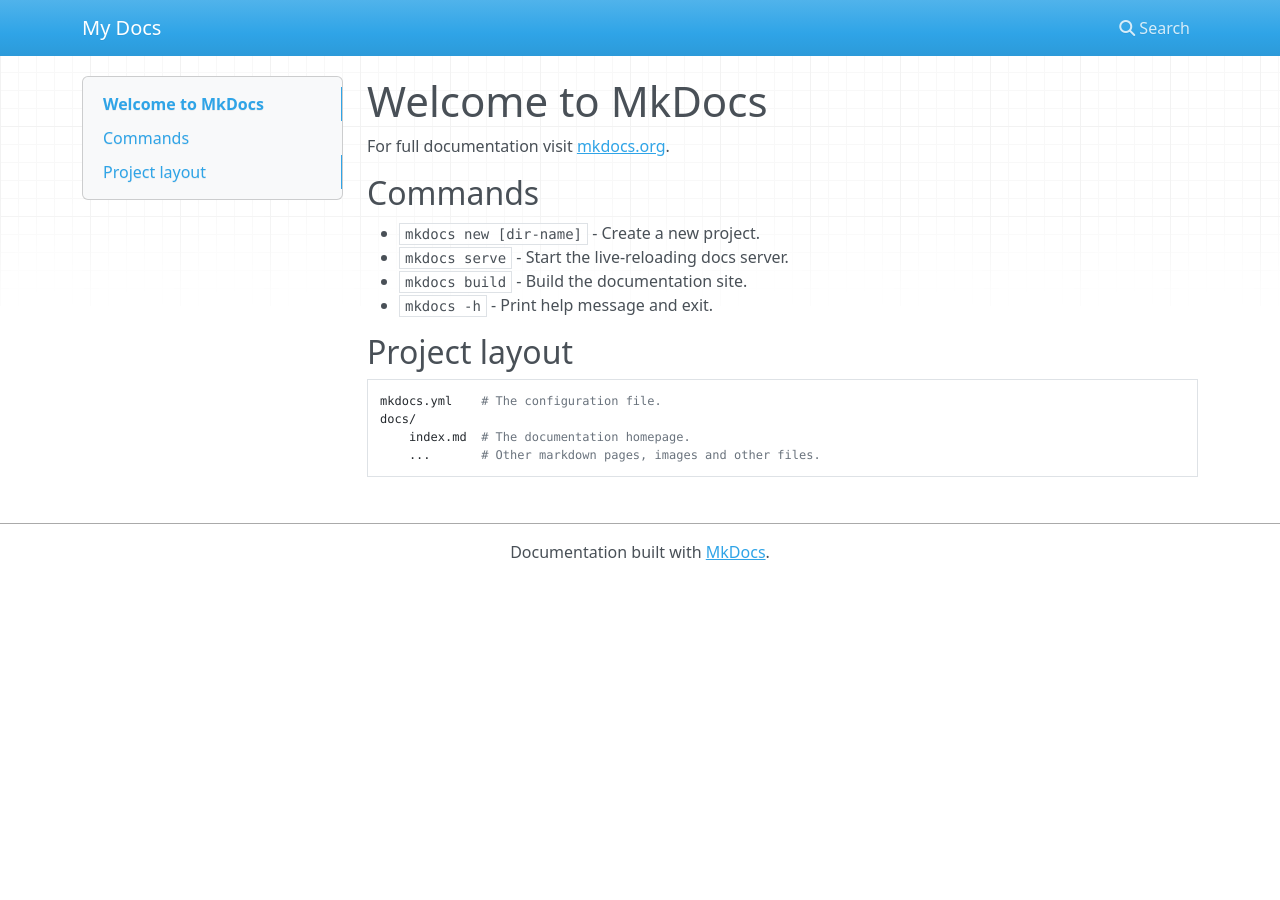
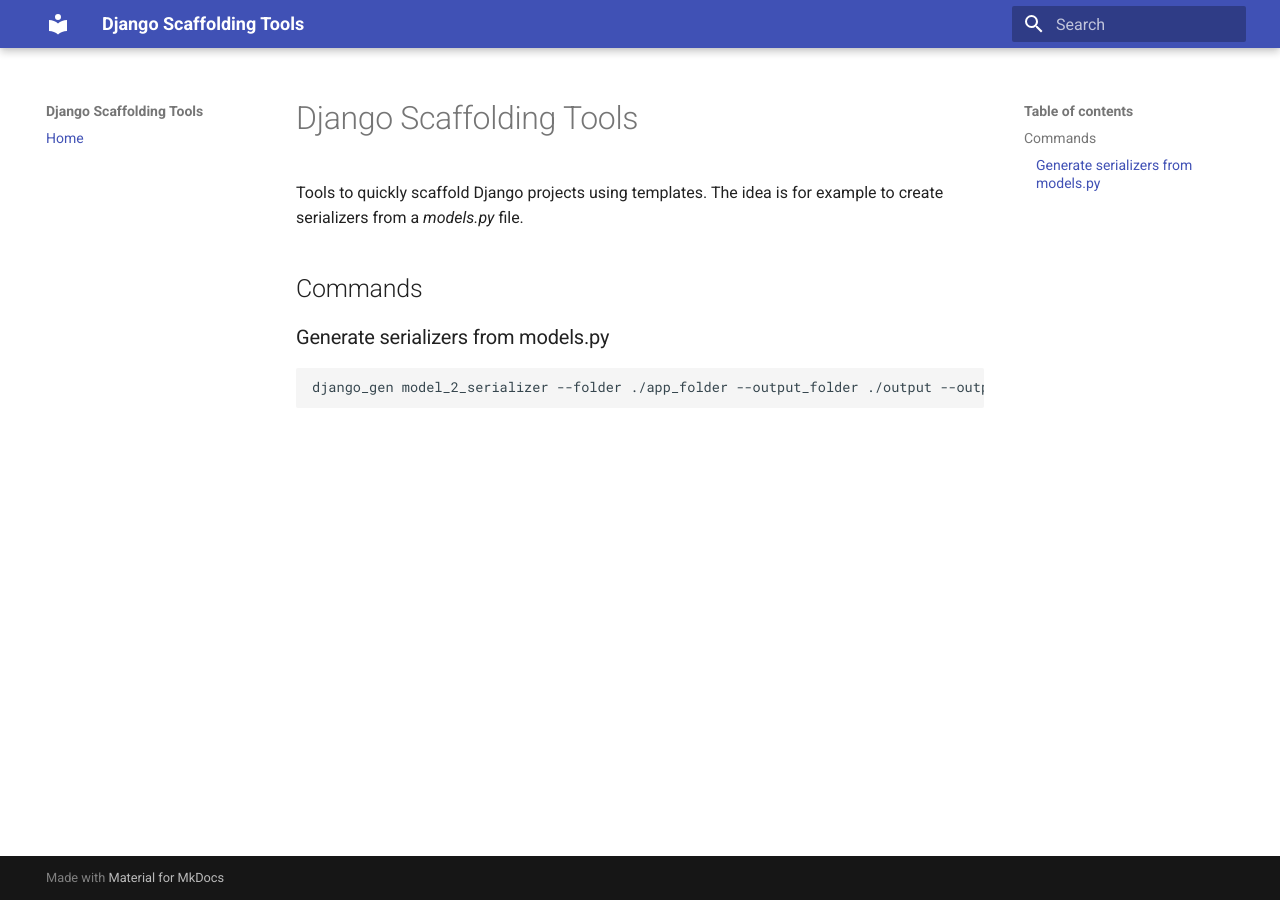
Before and after one commit to luiscberrocal/django_scaffolding_tools, an MkDocs documentation site: the page built from docs/index.md, in a window 1280 px wide. Built offline with MkDocs 1.6.1 and Material for MkDocs 9.7.7, drawn with Linux system fonts in a browser that asks for light colours; nearby versions of some CDN libraries.

Commit message:
Added Material theme to mkdocs

````diff
--- a/docs/index.md
+++ b/docs/index.md
@@ -1,17 +1,12 @@
-# Welcome to MkDocs
+# Django Scaffolding Tools
 
-For full documentation visit [mkdocs.org](https://www.mkdocs.org).
+Tools to quickly scaffold Django projects using templates. The idea is for example to create serializers from a
+*models.py* file.
 
 ## Commands
 
-* `mkdocs new [dir-name]` - Create a new project.
-* `mkdocs serve` - Start the live-reloading docs server.
-* `mkdocs build` - Build the documentation site.
-* `mkdocs -h` - Print help message and exit.
+### Generate serializers from models.py
 
-## Project layout
-
-    mkdocs.yml    # The configuration file.
-    docs/
-        index.md  # The documentation homepage.
-        ...       # Other markdown pages, images and other files.
+```shell
+django_gen model_2_serializer --folder ./app_folder --output_folder ./output --output-file serializers.py
+```
--- a/mkdocs.yml
+++ b/mkdocs.yml
@@ -1 +1,5 @@
-site_name: My Docs
+site_name: Django Scaffolding Tools
+theme:
+    name: material
+nav:
+    - Home: index.md
--- a/requirements_dev.txt
+++ b/requirements_dev.txt
@@ -10,6 +10,7 @@
 pytest==7.2.0
 black==22.10.0
 mkdocs==1.4.2
+mkdocs-material==8.5.8
 
 # Required
 pyhumps==3.8.0
````
Also changed, not shown: 1 other file.
